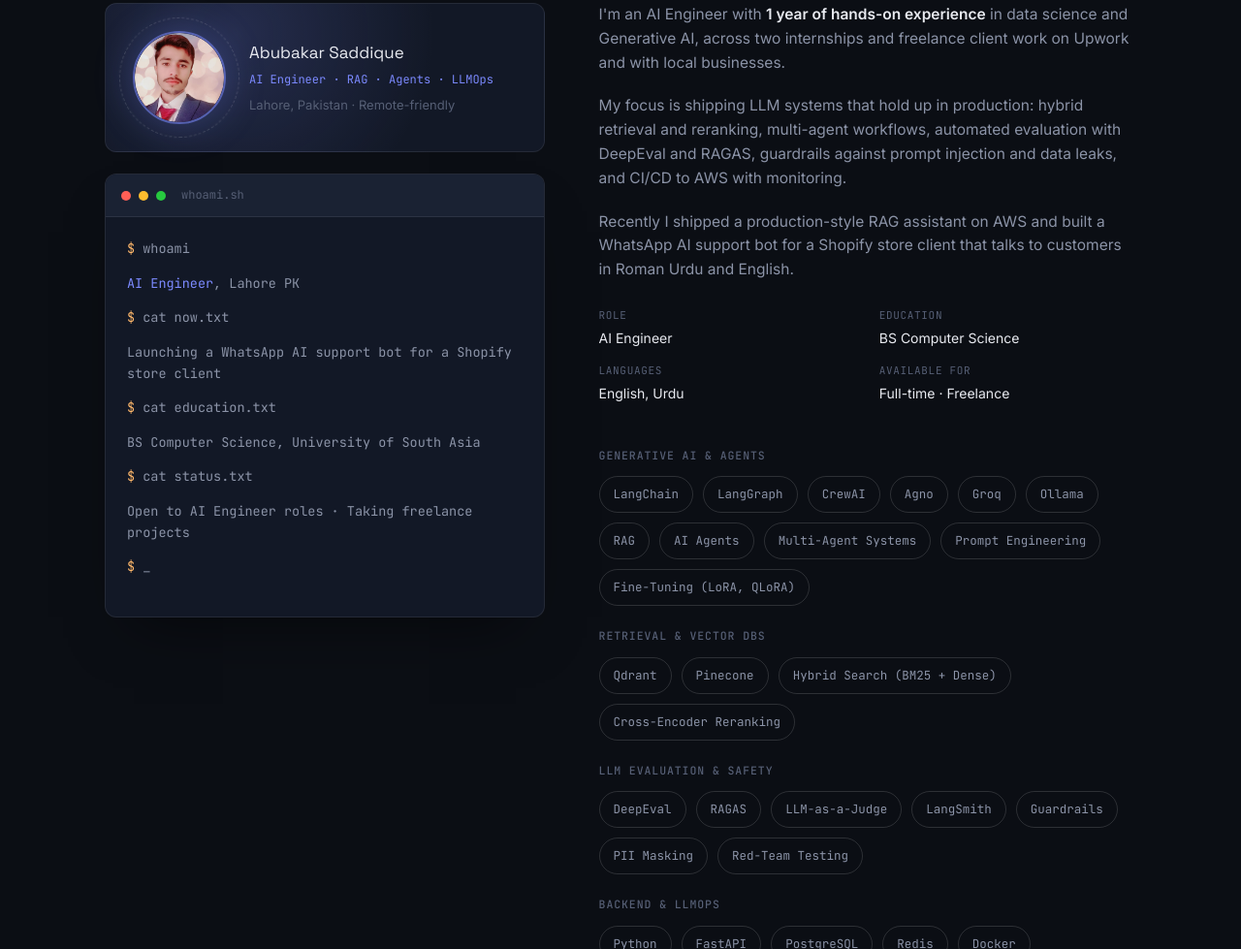
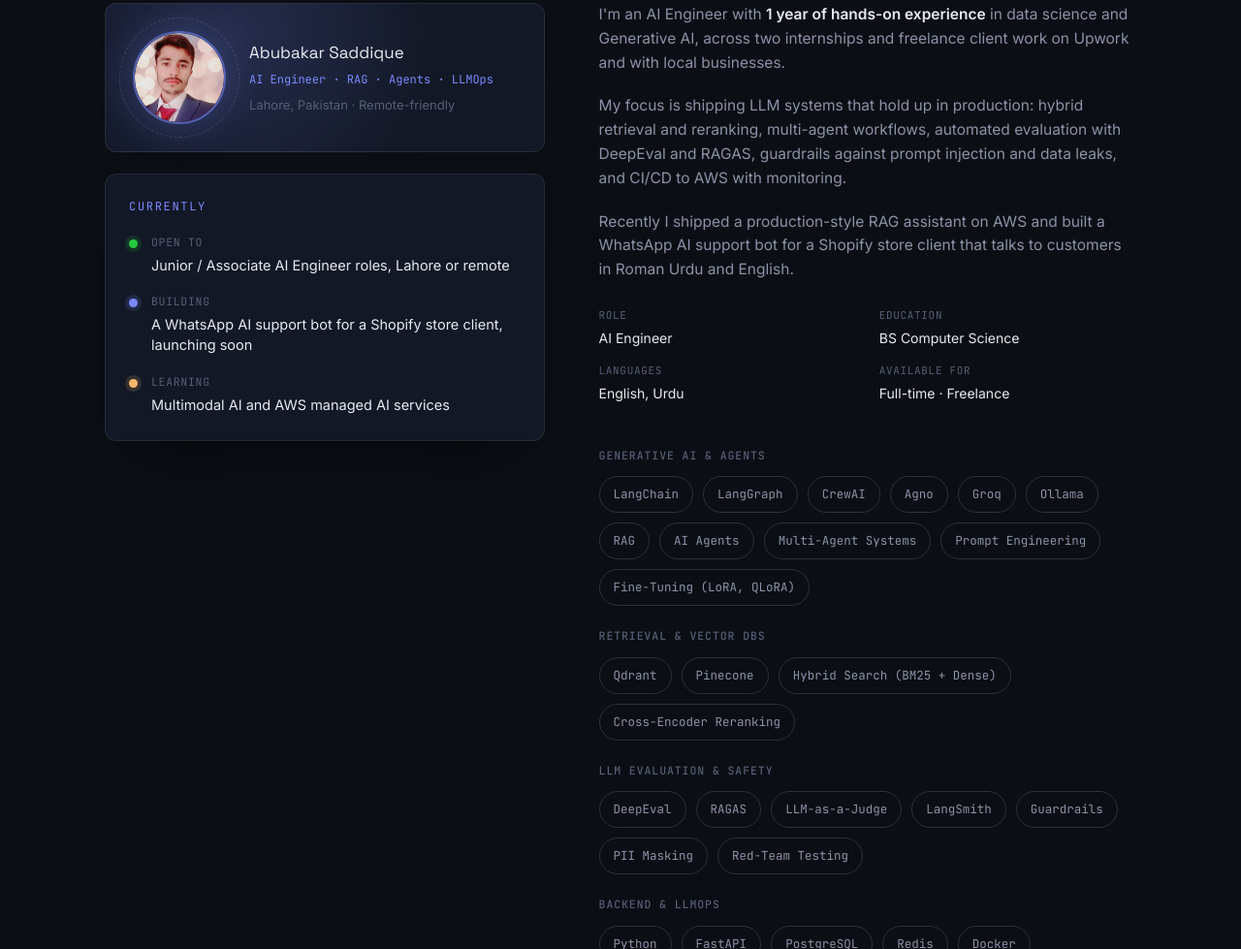
Before and after one commit to abubakarsaddique22/portfolio_datascience, a plain HTML site: page index.html in a window 1280 px wide. Shown: the part 1137-2116 px from the top of the page at 97% size. Drawn offline with Linux system fonts and the light colour scheme.

Commit message:
Replace terminal box with Currently card

```diff
--- a/index.html
+++ b/index.html
@@ -83,21 +83,19 @@
           </div>
         </div>
 
-        <div class="terminal">
-          <div class="terminal-bar">
-            <span class="dot red"></span><span class="dot yellow"></span><span class="dot green"></span>
-            <span class="terminal-title">whoami.sh</span>
+        <div class="now-card">
+          <div class="now-title">Currently</div>
+          <div class="now-row">
+            <span class="now-dot dot-green"></span>
+            <div><div class="now-label">Open to</div><div class="now-text">Junior / Associate AI Engineer roles, Lahore or remote</div></div>
           </div>
-          <div class="terminal-body">
-            <p><span class="prompt">$</span> whoami</p>
-            <p class="out"><span class="key">AI Engineer</span>, Lahore PK</p>
-            <p><span class="prompt">$</span> cat now.txt</p>
-            <p class="out">Launching a WhatsApp AI support bot for a Shopify store client</p>
-            <p><span class="prompt">$</span> cat education.txt</p>
-            <p class="out">BS Computer Science, University of South Asia</p>
-            <p><span class="prompt">$</span> cat status.txt</p>
-            <p class="out">Open to AI Engineer roles · Taking freelance projects</p>
-            <p><span class="prompt">$</span> _</p>
+          <div class="now-row">
+            <span class="now-dot dot-accent"></span>
+            <div><div class="now-label">Building</div><div class="now-text">A WhatsApp AI support bot for a Shopify store client, launching soon</div></div>
+          </div>
+          <div class="now-row">
+            <span class="now-dot dot-amber"></span>
+            <div><div class="now-label">Learning</div><div class="now-text">Multimodal AI and AWS managed AI services</div></div>
           </div>
         </div>
       </div>
--- a/style.css
+++ b/style.css
@@ -166,22 +166,18 @@
   .about-grid{
     display:grid; grid-template-columns:0.9fr 1.1fr; gap:56px; align-items:start;
   }
-  .terminal{
+  .now-card{
     background:var(--surface); border:1px solid var(--border); border-radius:12px;
-    overflow:hidden; box-shadow:0 30px 60px -30px rgba(0,0,0,0.6);
+    padding:24px 24px 8px; box-shadow:0 30px 60px -30px rgba(0,0,0,0.6);
   }
-  .terminal-bar{
-    display:flex; align-items:center; gap:8px; padding:12px 16px;
-    background:var(--surface-2); border-bottom:1px solid var(--border);
-  }
-  .dot{ width:10px; height:10px; border-radius:50%; }
-  .dot.red{ background:#ff5f56; } .dot.yellow{ background:#ffbd2e; } .dot.green{ background:#27c93f; }
-  .terminal-title{ font-family:var(--mono); font-size:12px; color:var(--text-faint); margin-left:8px; }
-  .terminal-body{ padding:22px 22px 26px; font-family:var(--mono); font-size:13.5px; color:var(--text-muted); }
-  .terminal-body .prompt{ color:var(--accent-2); }
-  .terminal-body .key{ color:var(--accent); }
-  .terminal-body p{ margin-bottom:14px; }
-  .terminal-body .out{ padding-left:0; }
+  .now-title{ font-family:var(--mono); font-size:12px; letter-spacing:.14em; text-transform:uppercase; color:var(--accent); margin-bottom:18px; }
+  .now-row{ display:flex; gap:14px; align-items:flex-start; padding-bottom:18px; }
+  .now-dot{ width:9px; height:9px; border-radius:50%; flex:none; margin-top:6px; }
+  .now-dot.dot-green{ background:#27c93f; box-shadow:0 0 0 4px rgba(39,201,63,0.15); }
+  .now-dot.dot-accent{ background:var(--accent); box-shadow:0 0 0 4px rgba(var(--accent-rgb),0.15); }
+  .now-dot.dot-amber{ background:var(--accent-2); box-shadow:0 0 0 4px rgba(var(--accent-2-rgb),0.15); }
+  .now-label{ font-family:var(--mono); font-size:11.5px; letter-spacing:.06em; text-transform:uppercase; color:var(--text-faint); margin-bottom:3px; }
+  .now-text{ color:var(--text); font-size:14.5px; line-height:1.5; }
 
   .avatar-card{
     position:relative; margin-bottom:22px; border-radius:12px;
```
